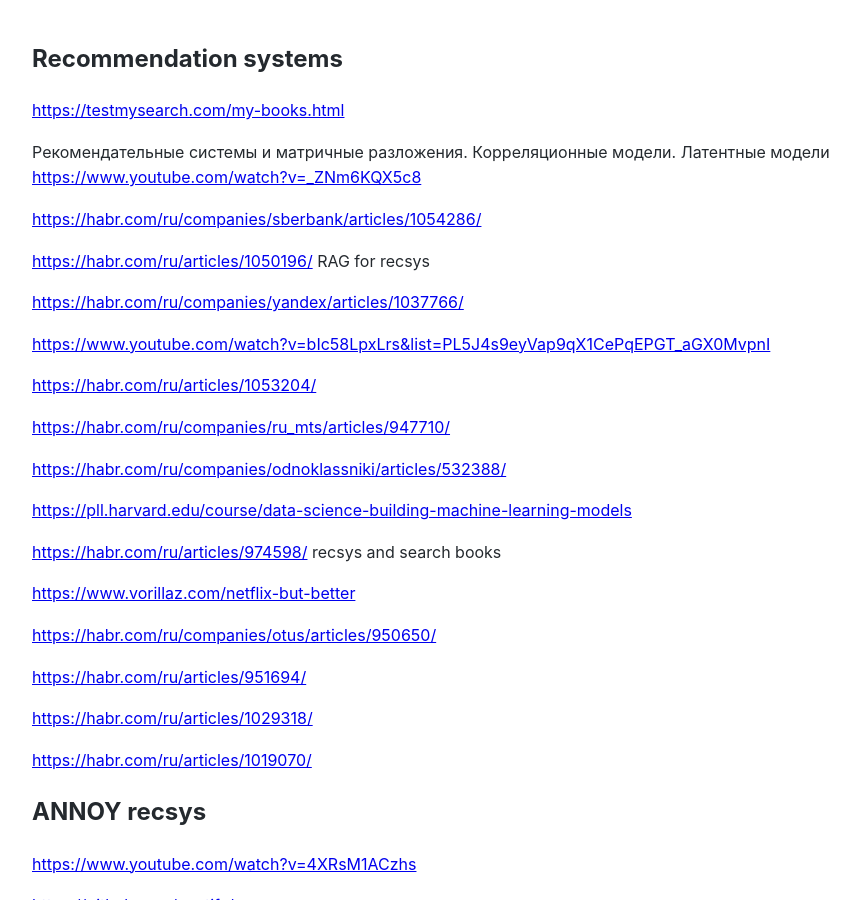
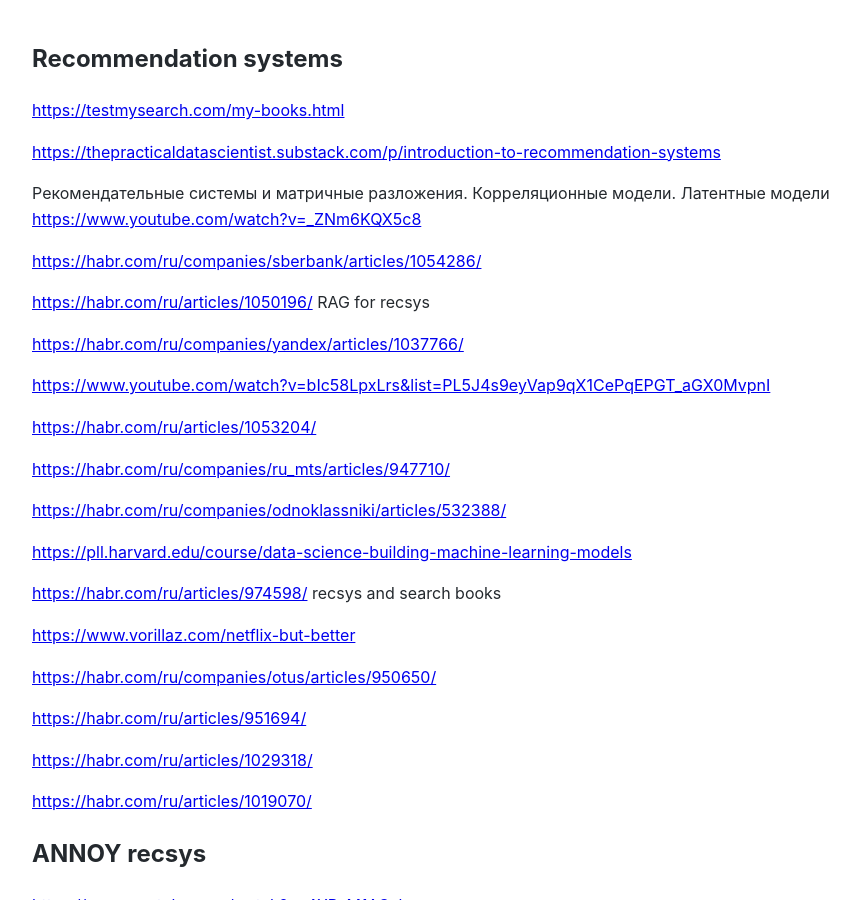
Before and after one commit to Michael-Lubinsky/michael-lubinsky.github.com, a Jekyll site: the page built from ml/recsys.md, in a window 1280 px wide and 900 px high. Shown: the whole window, without its empty margins (158-1018 px from the left). Built offline with Jekyll 4.4.1, drawn with Linux system fonts in a browser that asks for light colours; our own code applies the rules of GitHub Pages for plain Markdown files.

Commit message:
Update recsys.md with new links and resources
Added additional resources and links related to recommendation systems.

```diff
--- a/ml/recsys.md
+++ b/ml/recsys.md
@@ -1,6 +1,8 @@
 ## Recommendation systems
 
 <https://testmysearch.com/my-books.html>
+
+<https://thepracticaldatascientist.substack.com/p/introduction-to-recommendation-systems>
 
 Рекомендательные системы и матричные разложения. Корреляционные модели. Латентные модели
 <https://www.youtube.com/watch?v=_ZNm6KQX5c8>
```
